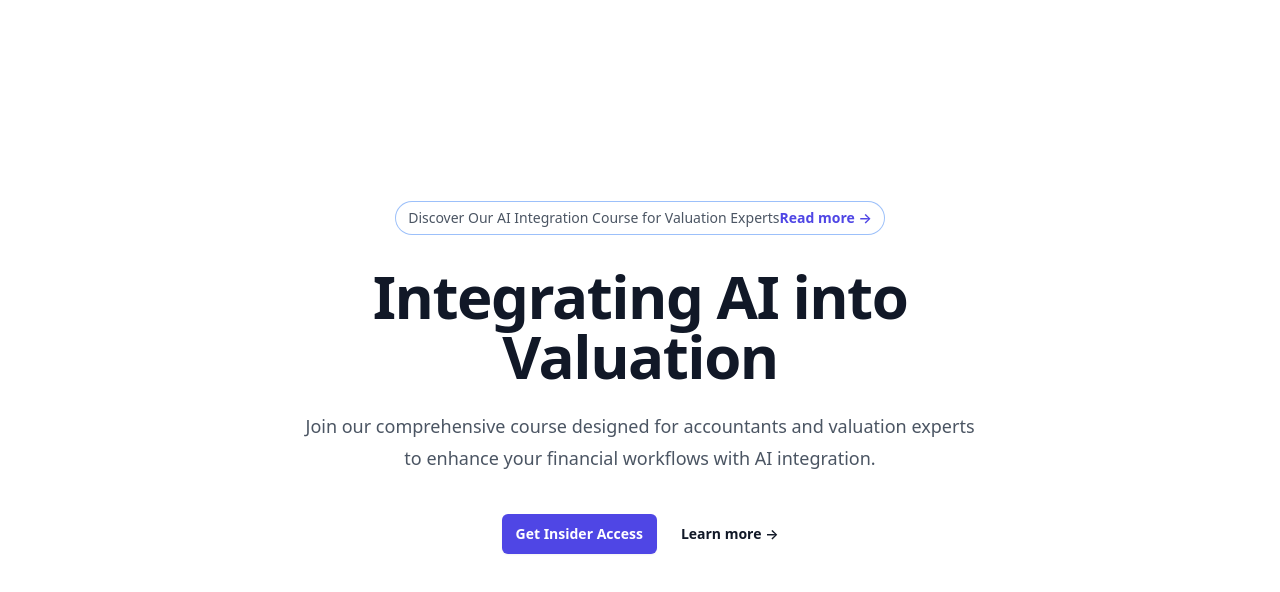
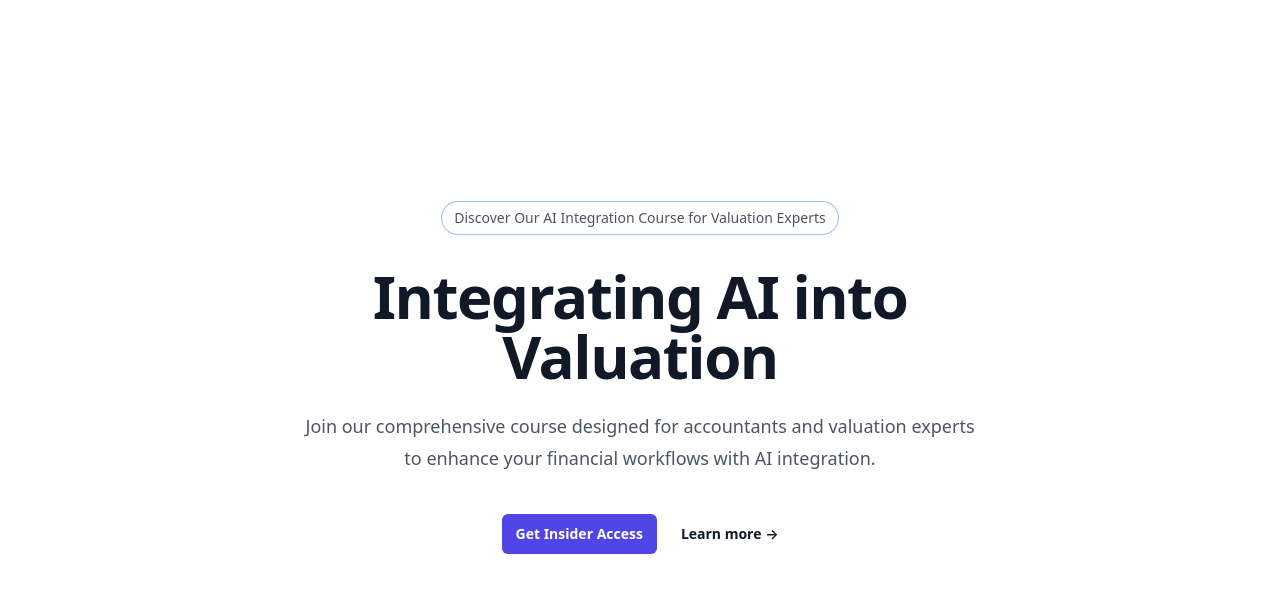
Before and after one commit to adam-leigh/adam-leigh.github.io, a website: page index.html in a window 1280 px wide. Shown: the part 78-670 px from the top of the page. Drawn offline with nearby package versions, Linux system fonts and the light colour scheme; files that its build step writes are made by us from their sources.

Commit message:
Comment out 'Read More' button.

```diff
--- a/index.html
+++ b/index.html
@@ -80,7 +80,10 @@
       <div class="mx-auto max-w-2xl py-32 sm:py-48 lg:py-56">
         <div class="hidden sm:mb-8 sm:flex sm:justify-center">
           <div class="relative rounded-full px-3 py-1 text-sm leading-6 text-gray-600 ring-1 ring-gray-900/10 hover:ring-gray-900/20">
-            Discover Our AI Integration Course for Valuation Experts<a href="#" class="font-semibold text-indigo-600"><span class="absolute inset-0" aria-hidden="true"></span>Read more <span aria-hidden="true">&rarr;</span></a>
+            Discover Our AI Integration Course for Valuation Experts<a href="#" class="font-semibold text-indigo-600"><span class="absolute inset-0" aria-hidden="true">
+
+            <!-- </span>Read more <span aria-hidden="true">&rarr;</span> -->
+          </a>
           </div>
         </div>
         <div class="text-center">
```
